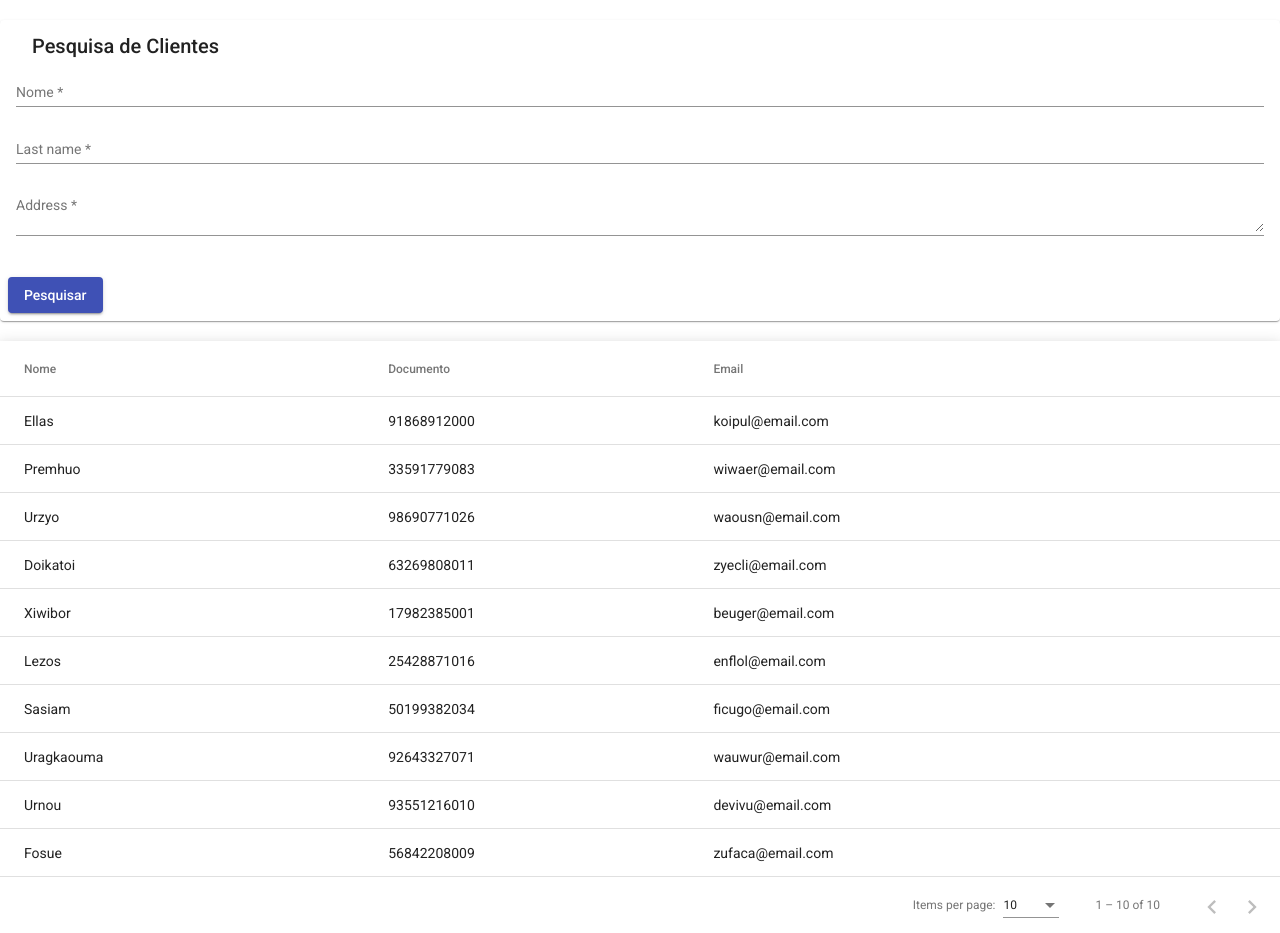
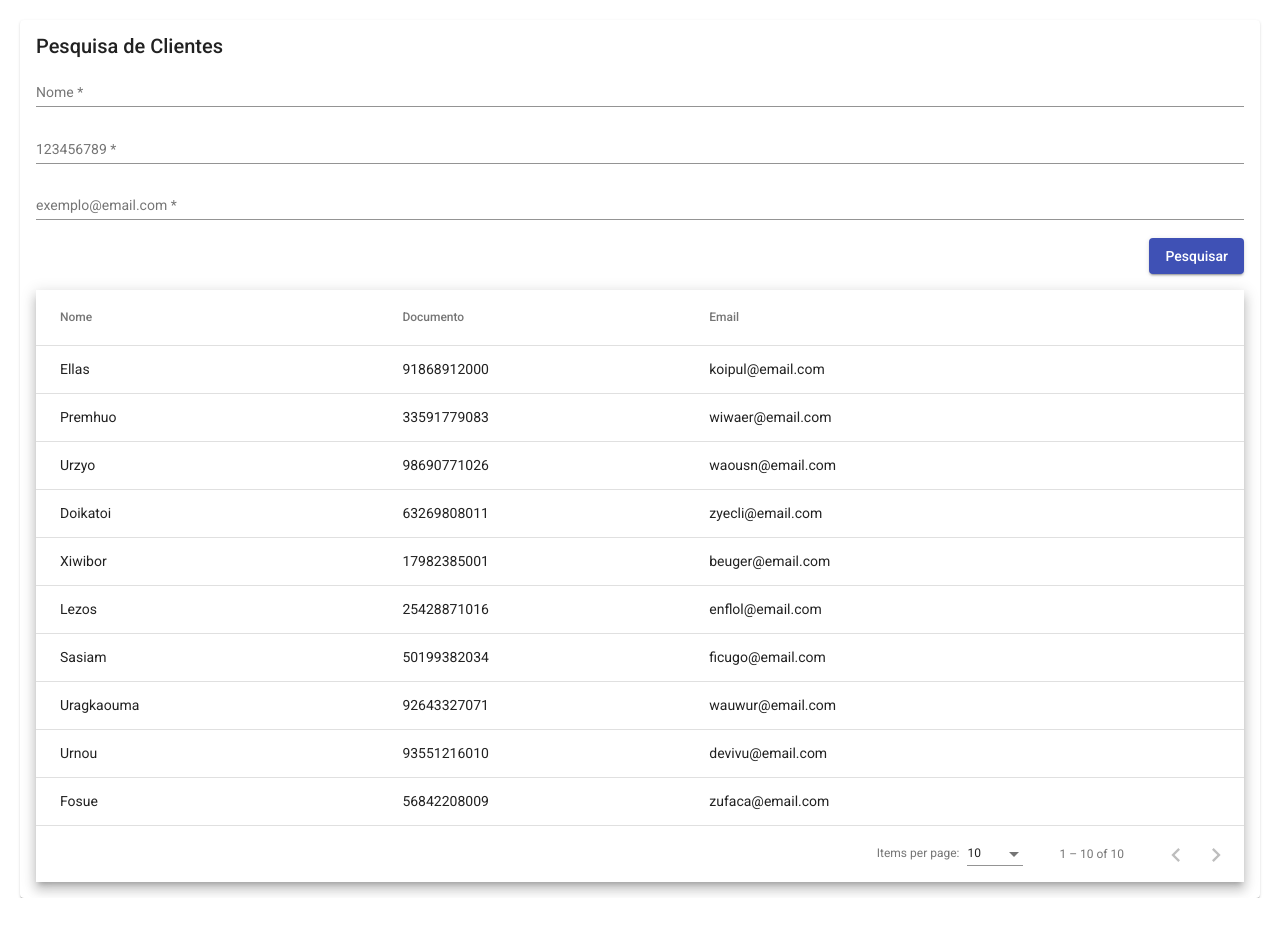
Before and after one commit to Perrut/app-viagens, an Angular app: page / in a window 1280 px wide. After the commit the page ends 898 px from the top, so only its background shows below. Built offline with nearby package versions, Linux system fonts and the light colour scheme.

Commit message:
feature: estilização do form + tabela

```diff
--- a/src/app/busca-clientes/busca-clientes.component.html
+++ b/src/app/busca-clientes/busca-clientes.component.html
@@ -1,5 +1,12 @@
-<app-formulario-pesquisa>
-</app-formulario-pesquisa>
+<mat-card class="shipping-card">
+    <mat-card-header>
+        <mat-card-title>Pesquisa de Clientes</mat-card-title>
+    </mat-card-header>
+    <mat-card-content>
+        <app-formulario-pesquisa>
+        </app-formulario-pesquisa>
 
-<app-tabela-pesquisa>
-</app-tabela-pesquisa>
+        <app-tabela-pesquisa>
+        </app-tabela-pesquisa>
+    </mat-card-content>
+</mat-card>
--- a/src/app/busca-clientes/busca-clientes.component.scss
+++ b/src/app/busca-clientes/busca-clientes.component.scss
@@ -0,0 +1,4 @@
+.shipping-card {
+    min-width: 120px;
+    margin: 20px;
+}
--- a/src/app/formulario-pesquisa/formulario-pesquisa.component.html
+++ b/src/app/formulario-pesquisa/formulario-pesquisa.component.html
@@ -1,9 +1,4 @@
 <form [formGroup]="clienteForm" novalidate (ngSubmit)="onSubmit()">
-  <mat-card class="shipping-card">
-    <mat-card-header>
-      <mat-card-title>Pesquisa de Clientes</mat-card-title>
-    </mat-card-header>
-    <mat-card-content>
   <div class="row">
     <div class="col">
       <mat-form-field class="full-width">
@@ -17,7 +12,7 @@
   <div class="row">
     <div class="col">
       <mat-form-field class="full-width">
-            <input matInput placeholder="Last name" formControlName="documento">
+        <input matInput placeholder="123456789" formControlName="documento">
         <mat-error *ngIf="clienteForm.controls['documento'].hasError('required')">
           Documento é <strong>obrigatório</strong>
         </mat-error>
@@ -27,16 +22,14 @@
   <div class="row">
     <div class="col">
       <mat-form-field class="full-width">
-            <textarea matInput placeholder="Address" formControlName="email"></textarea>
+        <input matInput placeholder="exemplo@email.com" formControlName="email">
         <mat-error *ngIf="clienteForm.controls['email'].hasError('required')">
           Address is <strong>required</strong>
         </mat-error>
       </mat-form-field>
     </div>
   </div>
-    </mat-card-content>
-    <mat-card-actions>
+  <div class="row pesquisar">
     <button mat-raised-button color="primary" type="submit">Pesquisar</button>
-    </mat-card-actions>
-  </mat-card>
+  </div>
 </form>
--- a/src/app/formulario-pesquisa/formulario-pesquisa.component.scss
+++ b/src/app/formulario-pesquisa/formulario-pesquisa.component.scss
@@ -1,10 +1,10 @@
+:host {
+  display: block;
+  margin-bottom: 16px;
+}
+
 .full-width {
   width: 100%;
-}
-
-.shipping-card {
-  min-width: 120px;
-  margin: 20px auto;
 }
 
 .mat-radio-button {
@@ -22,6 +22,10 @@
   margin-right: 20px;
 }
 
+.pesquisar {
+  justify-content: flex-end;
+}
+
 .col:last-child {
   margin-right: 0;
 }
--- a/src/styles.scss
+++ b/src/styles.scss
@@ -2,3 +2,9 @@
 
 html, body { height: 100%; }
 body { margin: 0; font-family: Roboto, "Helvetica Neue", sans-serif; }
+
+app-busca-clientes {
+    .mat-card-header-text {
+        margin-left: 0;
+    }
+}
```
Lines whose indentation alone changed are shown as unchanged.
